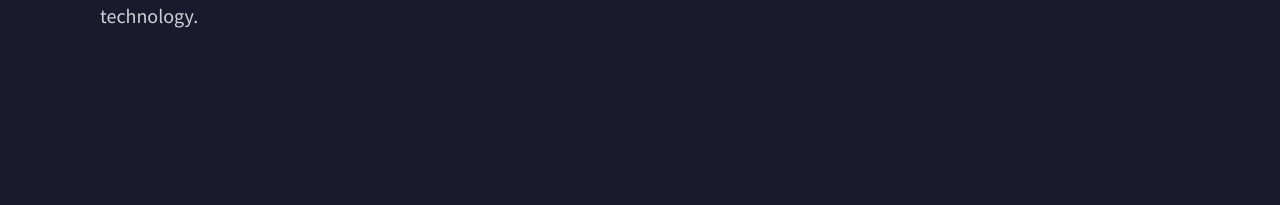
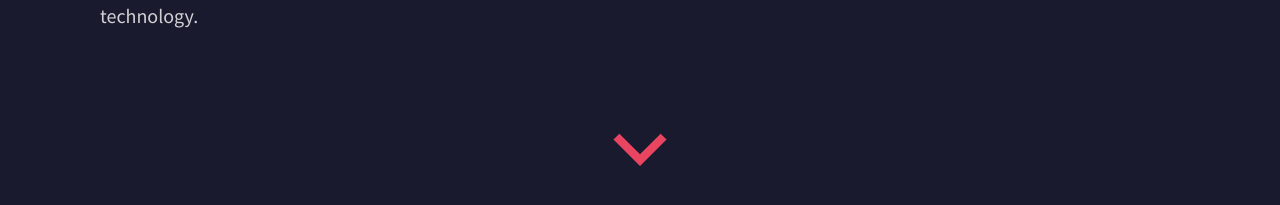
Before and after one commit to yuriqpaiva/portfolio, a React (Vite) app: page / in a window 1280 px wide. Shown: the part 577-782 px from the top of the page. Built offline with nearby package versions, Linux system fonts and the light colour scheme.

Commit message:
Add arrow drop down component

```diff
--- a/src/App.tsx
+++ b/src/App.tsx
@@ -1,5 +1,6 @@
 // import { Text } from '@chakra-ui/react';
 import { Box } from '@chakra-ui/react';
+import { ArrowDropDown } from './components/ArrowDropDown';
 import { Header } from './components/Header';
 import { MainPresentation } from './components/MainPresentation';
 import { SocialMediaList } from './components/SocialMediaList';
@@ -11,6 +12,7 @@ function App() {
       <SocialMediaList />
       <Box as="main">
         <MainPresentation />
+        <ArrowDropDown />
       </Box>
     </>
   );
--- /dev/null
+++ b/src/components/ArrowDropDown.tsx
@@ -0,0 +1,31 @@
+import { Container, chakra, Icon } from '@chakra-ui/react';
+import { motion, isValidMotionProp } from 'framer-motion';
+import { RiArrowDownSLine } from 'react-icons/ri';
+
+const ChakraBox = chakra(motion.div, {
+  /**
+   * Allow motion props and the children prop to be forwarded.
+   * All other chakra props not matching the motion props will still be forwarded.
+   */
+  shouldForwardProp: (prop) => isValidMotionProp(prop) || prop === 'children',
+});
+
+export function ArrowDropDown() {
+  return (
+    <Container display="flex" alignItems="center" justifyContent="center" mt={-10}>
+      <ChakraBox
+        animate={{
+          y: [20, 40],
+        }}
+        // @ts-ignore
+        transition={{
+          duration: 0.5,
+          yoyo: Infinity,
+          ease: 'easeIn',
+        }}
+      >
+        <Icon as={RiArrowDownSLine} boxSize={100} color="brandRed.500" />
+      </ChakraBox>
+    </Container>
+  );
+}
```
